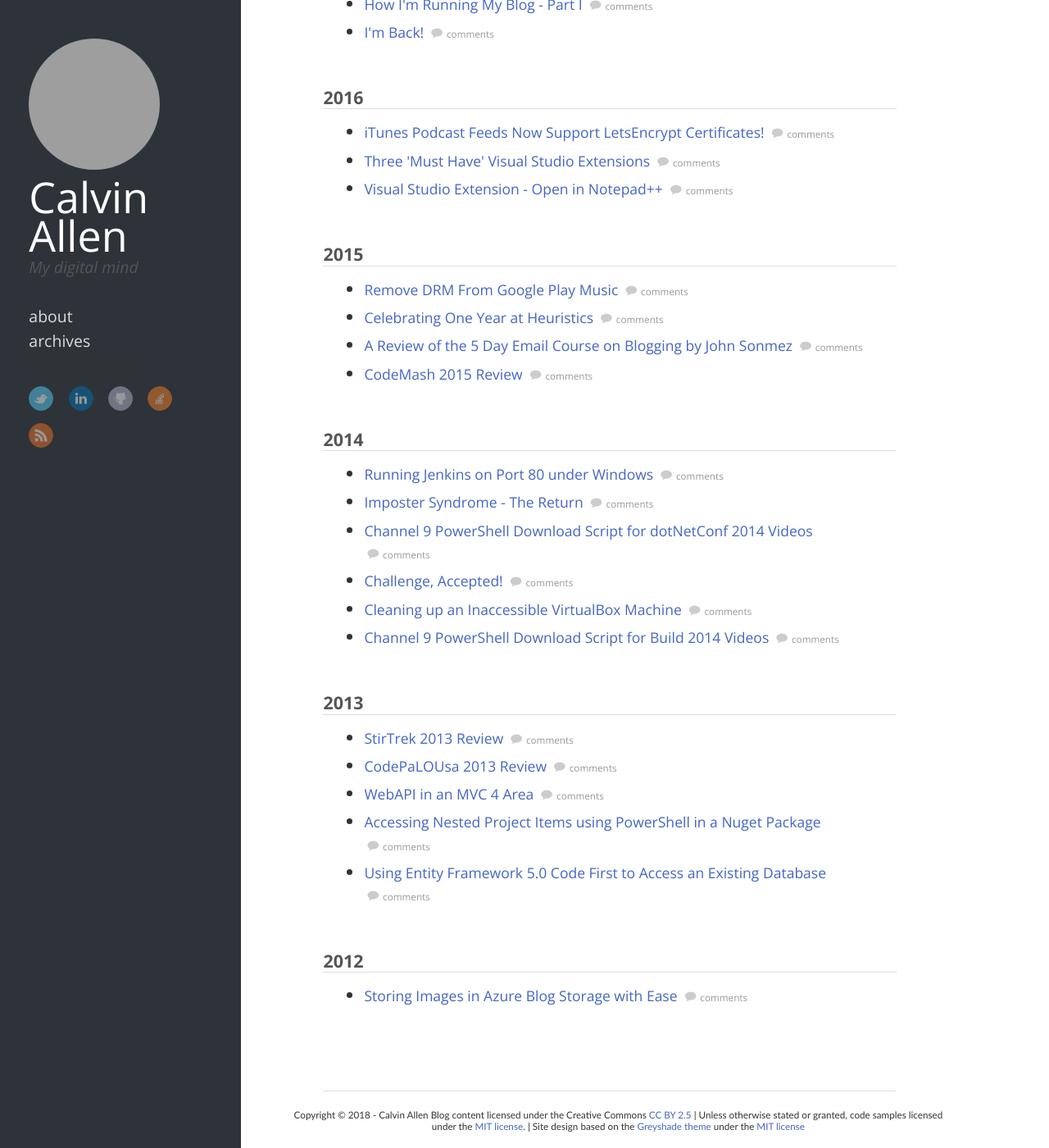
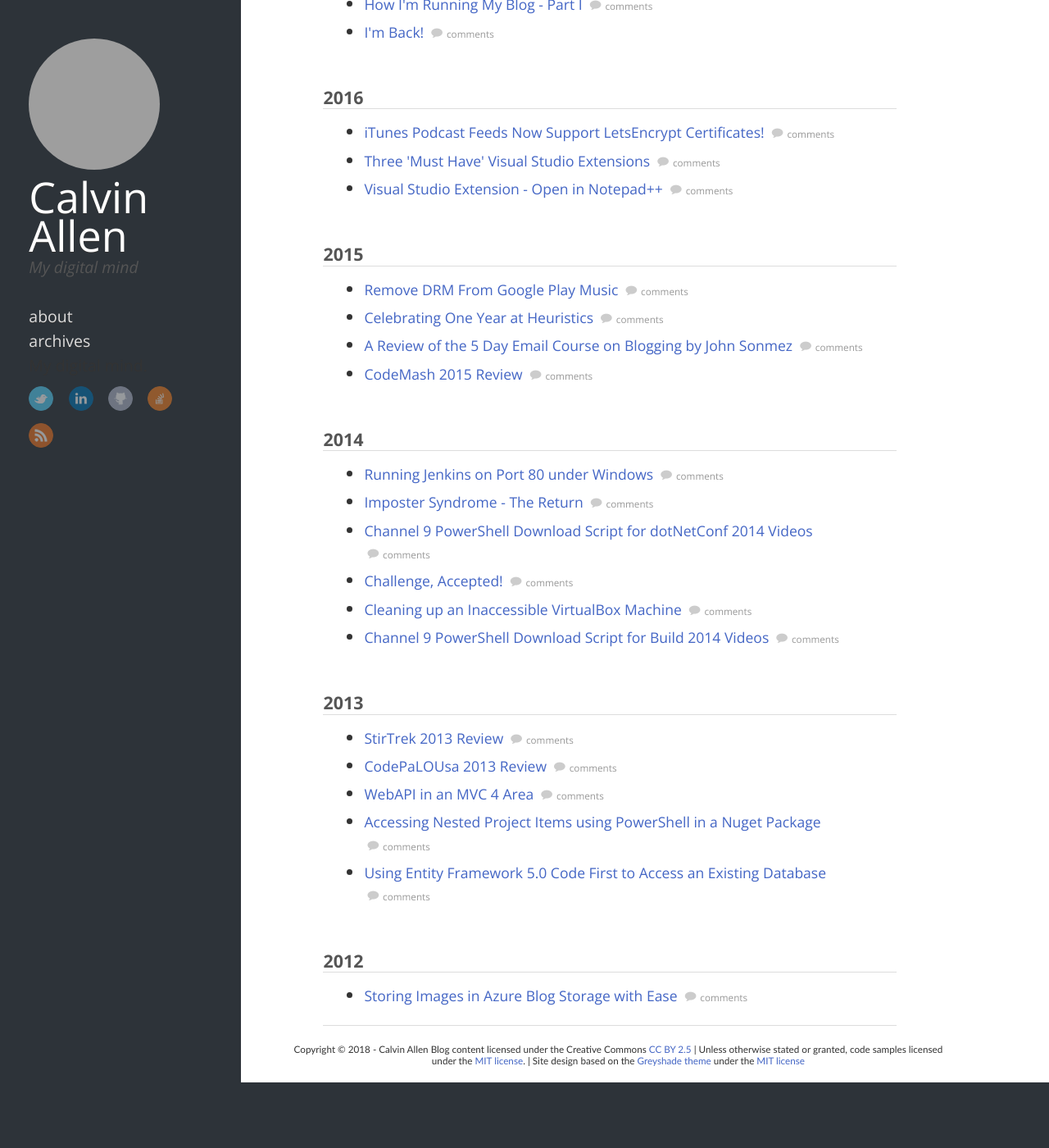
Before and after one commit to datpth19/calvinallen.net, a Jekyll site: the page built from archive/index.html, in a window 1280 px wide and 1400 px high, scrolled down 276 px. Shown: the whole window at 82% size. Built offline with Jekyll 4.4.1, drawn with Linux system fonts in a browser that asks for light colours; nearby versions of some CDN libraries; comment, search, counter and statistics services are not loaded; after the commit the page ends 1596 px from its top, so only the background shows below that; grey boxes are pictures that could not be loaded.

Commit message:
Removing bottom padding

```diff
--- a/css/screen.css
+++ b/css/screen.css
@@ -523,7 +523,7 @@ ul li a { -webkit-transition: all .2s ease-in;-moz-transition:all .2s ease-in;-o
 .container .mid-col footer.inner { text-align: center;margin:0px 70px 0px 40px;width:auto }
 .container .mid-col .mid-col-container { padding: 0px 70px 0px 100px;max-width:700px }
 #content { width: 100% }
-#content article { border-top: none;padding:80px 0px }
+#content article { border-top: none; padding: 0px; padding-top:80px; }
 #content article .title { margin-left: 0px;font-size:4em;font-weight:800;line-height:1em }
 #content article.single-post .title { text-align: center;text-decoration:underline }
 #content article .entry-content { margin-left: 0px;line-height:1.4em;font-size:1.5em }
```
